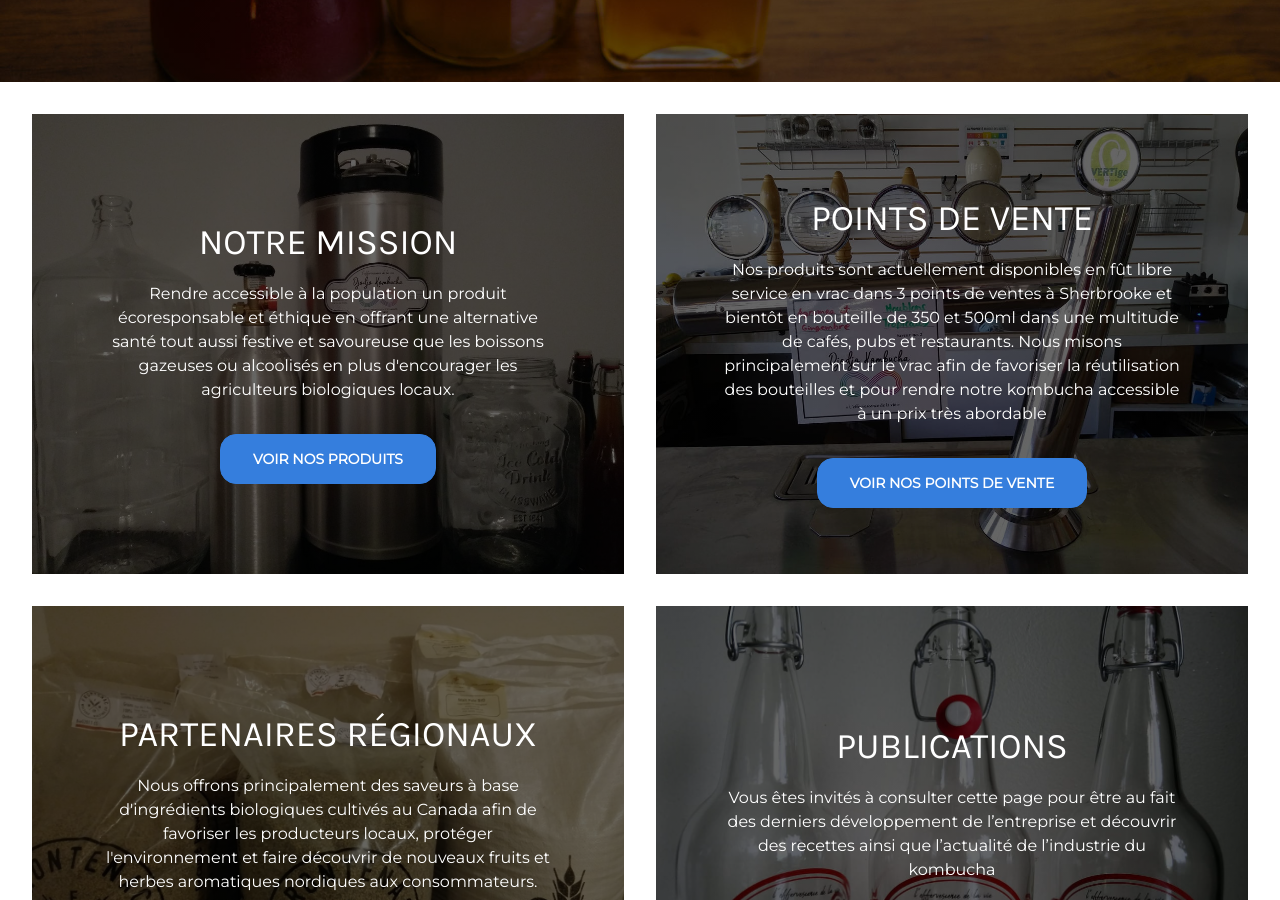
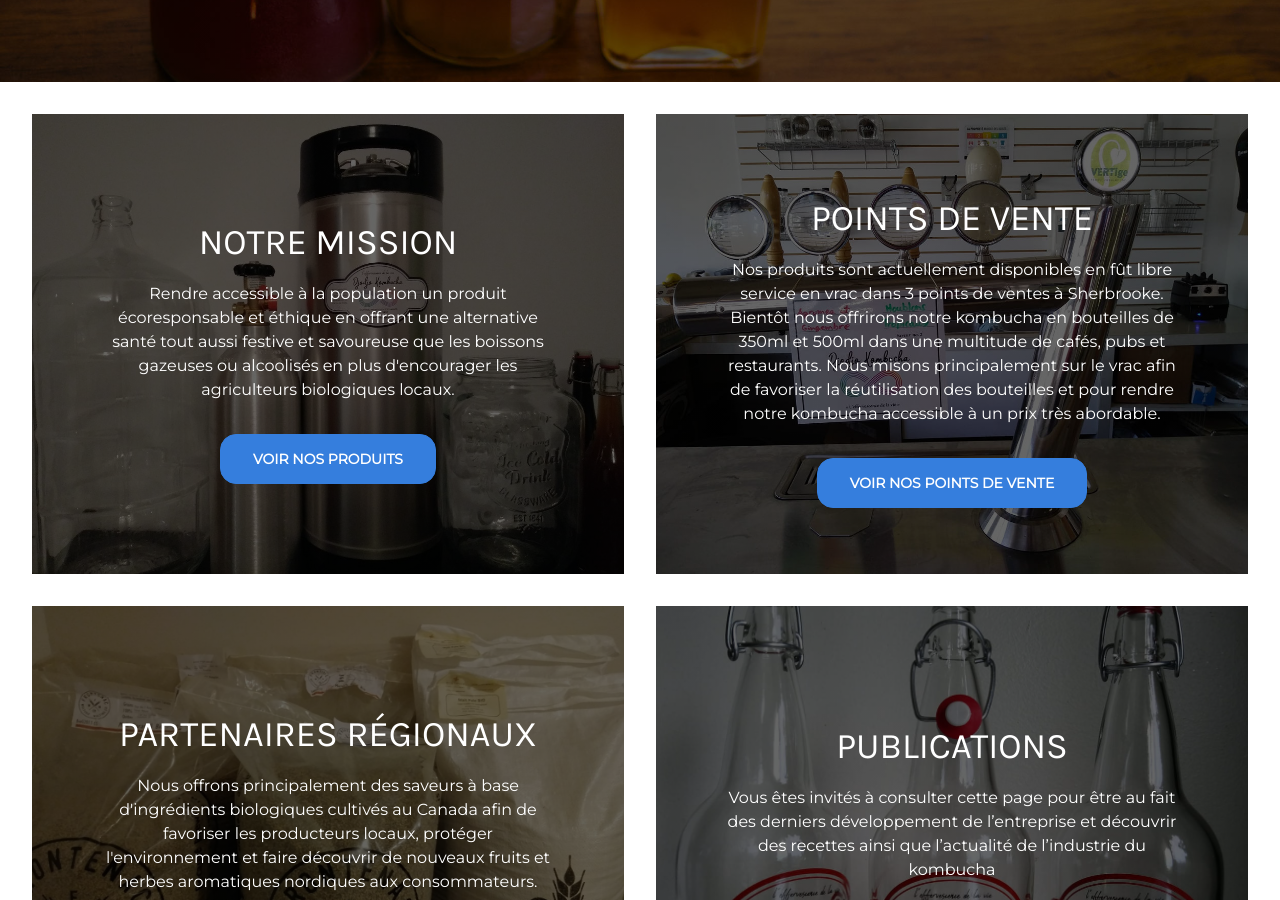
Before and after one commit to ouarez/djodjo-jekyll, a Jekyll site: the page built from index.md, in a window 1280 px wide and 900 px high, scrolled down 593 px. Built offline with Jekyll 4.4.1, drawn with Linux system fonts in a browser that asks for light colours; nearby versions of some CDN libraries; some web fonts are replaced; a script that is not in the unit is left out.

Commit message:
Update Pages uniques “home”

```diff
--- a/index.md
+++ b/index.md
@@ -18,11 +18,11 @@ square:
     name: Notre mission
   - desc: >-
       Nos produits sont actuellement disponibles en fût libre service en vrac
-      dans 3 points de ventes à Sherbrooke et bientôt en bouteille de 350 et
-      500ml dans une multitude de cafés, pubs et restaurants. Nous misons
-      principalement sur le vrac afin de favoriser la réutilisation des
-      bouteilles et pour rendre notre kombucha accessible à un prix très
-      abordable
+      dans 3 points de ventes à Sherbrooke. Bientôt nous offrirons notre
+      kombucha en bouteilles de 350ml et 500ml dans une multitude de cafés, pubs
+      et restaurants. Nous misons principalement sur le vrac afin de favoriser
+      la réutilisation des bouteilles et pour rendre notre kombucha accessible à
+      un prix très abordable.
     image: /img/points-de-vente.jpg
     link: /points-de-vente
     link_desc: Voir nos points de vente
```
